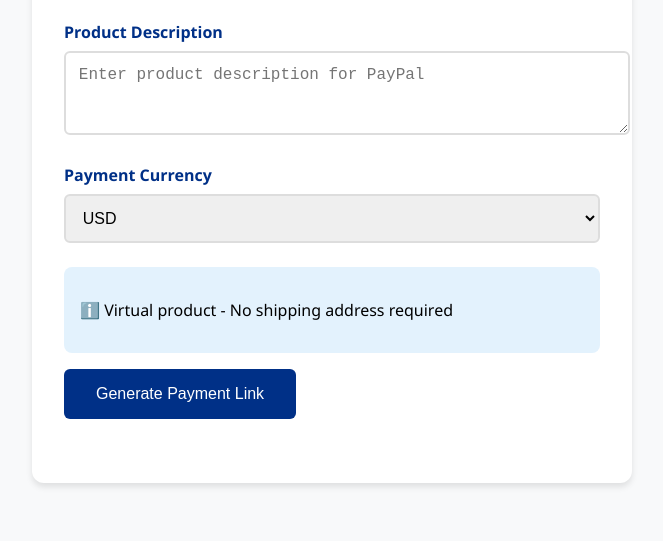
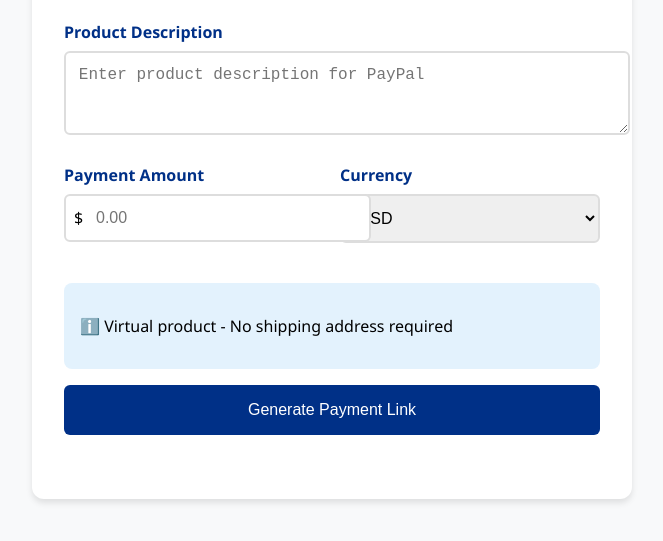
Before and after one commit to Ceshi3000/FenRun, a plain HTML site: page index.html in a window 1280 px wide. Shown: the part 237-778 px from the top of the page, without its empty margins (308-971 px from the left). Drawn offline with Linux system fonts and the light colour scheme.

Commit message:
index.html

```diff
--- a/index.html
+++ b/index.html
@@ -1,5 +1,5 @@
 <!DOCTYPE html>
-<html lang="en">
+<html lang="-en">
 <head>
     <meta charset="UTF-8">
     <meta name="viewport" content="width=device-width, initial-scale=1.0">
@@ -46,9 +46,20 @@
             transition: border-color 0.3s ease;
         }
 
-        input:focus, select:focus, textarea:focus {
-            border-color: var(--secondary-color);
-            outline: none;
+        .amount-input {
+            position: relative;
+        }
+
+        .currency-symbol {
+            position: absolute;
+            left: 10px;
+            top: 50%;
+            transform: translateY(-50%);
+            pointer-events: none;
+        }
+
+        #amount {
+            padding-left: 30px;
         }
 
         button {
@@ -60,6 +71,7 @@
             cursor: pointer;
             font-size: 16px;
             transition: background 0.3s ease;
+            width: 100%;
         }
 
         button:hover {
@@ -70,17 +82,16 @@
             margin-top: 2rem;
         }
 
-        .currency-selector {
-            display: flex;
-            gap: 1rem;
-            align-items: center;
-        }
-
         .highlight-box {
             background: #e3f2fd;
             padding: 1rem;
             border-radius: 8px;
             margin: 1rem 0;
+        }
+
+        .input-group {
+            display: flex;
+            gap: 1rem;
         }
     </style>
 </head>
@@ -90,17 +101,25 @@
 
         <div class="form-group">
             <label for="client-id">PayPal Client ID</label>
-            <input type="text" id="client-id" placeholder="Enter your Client ID">
+            <input type="text" id="client-id" placeholder="Enter your Client ID" required>
         </div>
 
         <div class="form-group">
             <label for="product-desc">Product Description</label>
-            <textarea id="product-desc" rows="3" placeholder="Enter product description for PayPal"></textarea>
+            <textarea id="product-desc" rows="3" placeholder="Enter product description for PayPal" required></textarea>
         </div>
 
-        <div class="form-group">
-            <label>Payment Currency</label>
-            <div class="currency-selector">
+        <div class="input-group">
+            <div class="form-group" style="flex: 1">
+                <label>Payment Amount</label>
+                <div class="amount-input">
+                    <span class="currency-symbol">$</span>
+                    <input type="number" id="amount" step="0.01" min="0.01" placeholder="0.00" required>
+                </div>
+            </div>
+
+            <div class="form-group" style="flex: 1">
+                <label>Currency</label>
                 <select id="currency">
                     <option value="USD">USD</option>
                     <option value="CAD">CAD</option>
@@ -124,10 +143,17 @@
         function initializePayPal() {
             const clientId = document.getElementById('client-id').value;
             const description = document.getElementById('product-desc').value;
+            const amount = document.getElementById('amount').value;
             const currency = document.getElementById('currency').value;
+
+            if (!clientId || !description || !amount) {
+                alert('Please fill all required fields');
+                return;
+            }
 
             // Clean previous PayPal instance
             document.getElementById('paypal-button-container').innerHTML = '';
+            document.head.querySelectorAll('script[src^="https://www.paypal.com/sdk/js"]').forEach(el => el.remove());
 
             // Load new PayPal SDK
             const script = document.createElement('script');
@@ -150,7 +176,7 @@
                                 description: description,
                                 amount: {
                                     currency_code: currency,
-                                    value: '0.01' // Set your price here
+                                    value: amount
                                 }
                             }],
                             application_context: {
```
